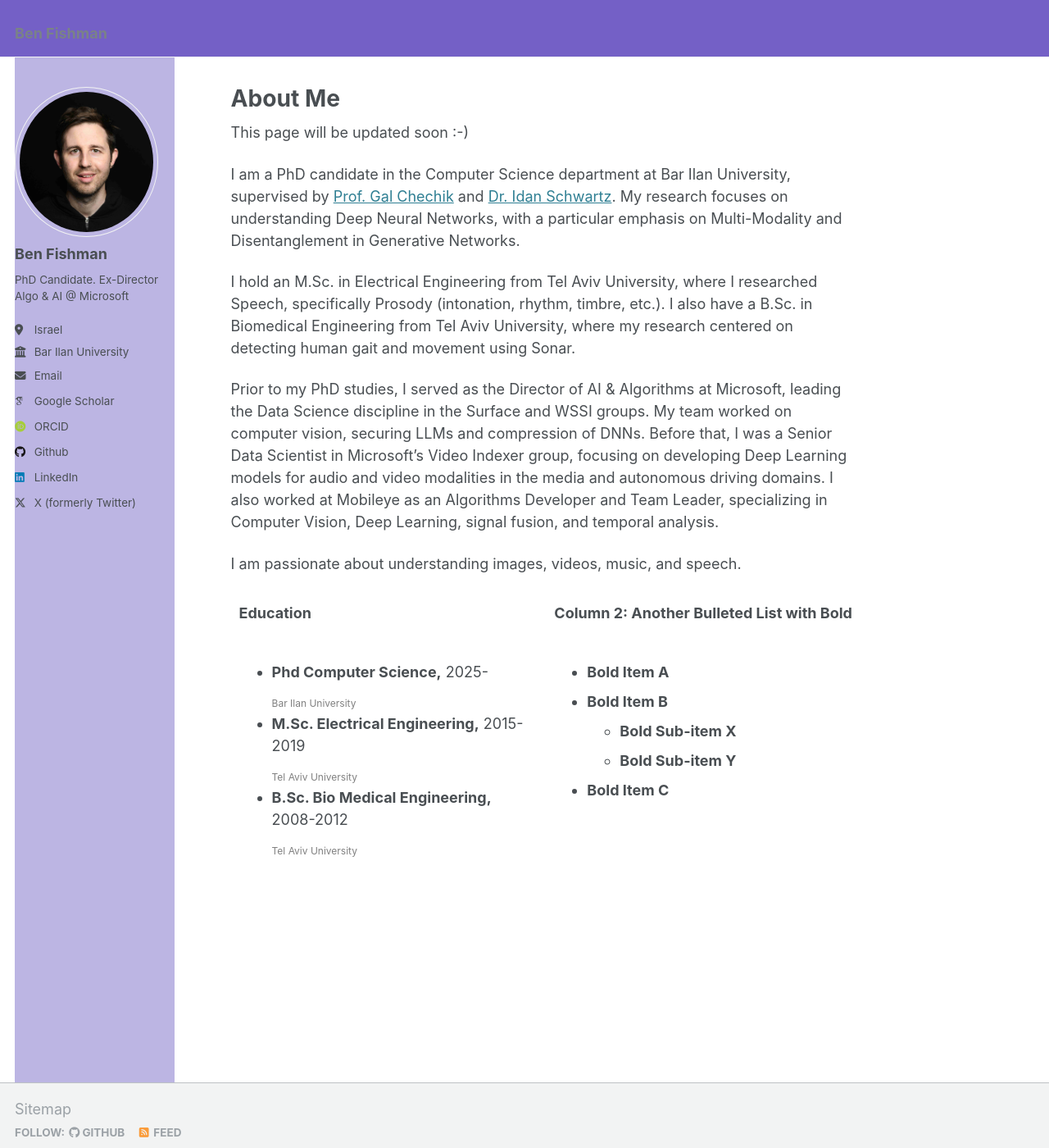
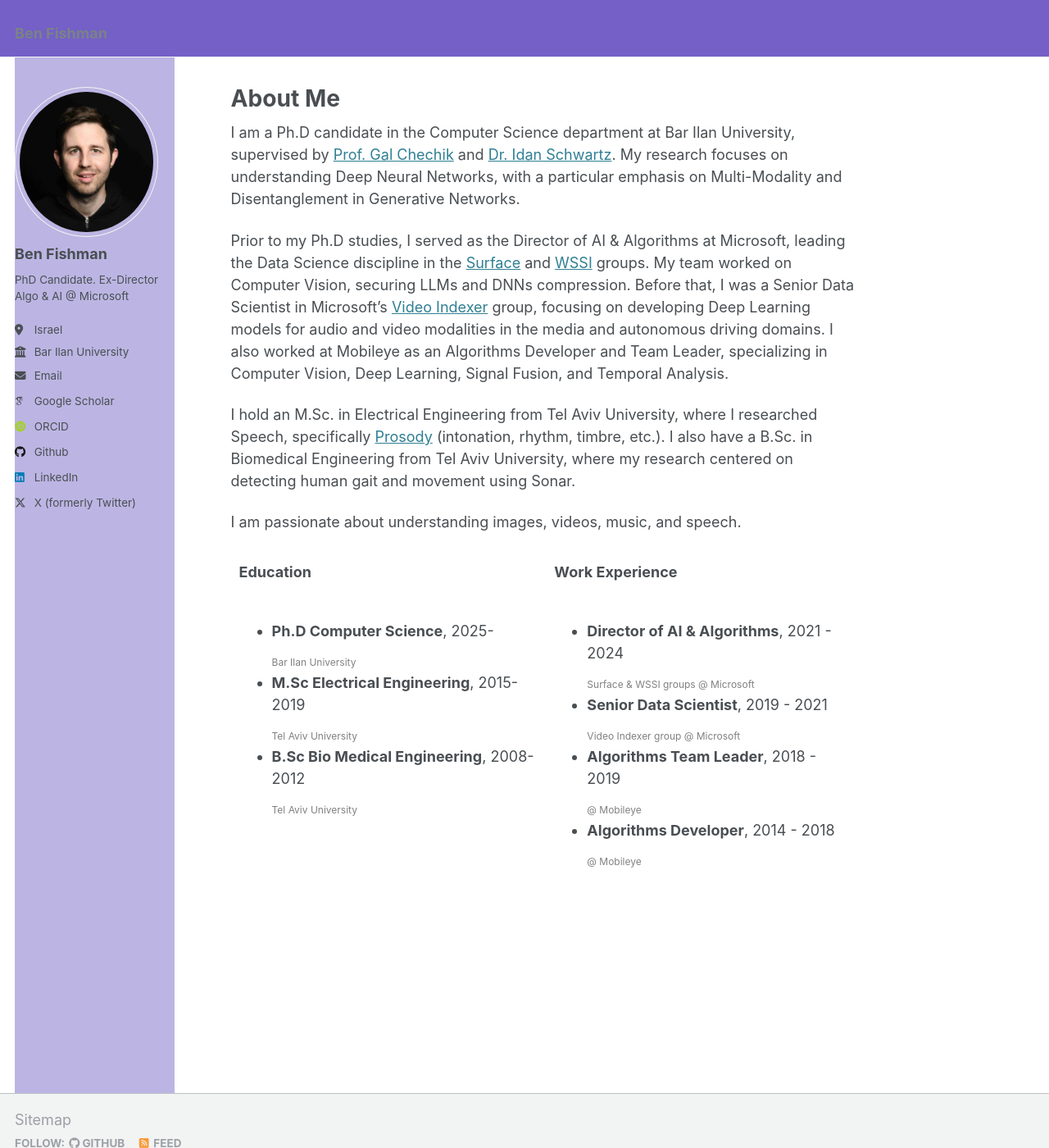
Before and after one commit to benf22/benf22.github.io, a Jekyll site: the page built from _pages/about.md, in a window 1280 px wide and 1400 px high. Shown: the whole window at 82% size. Built offline with Jekyll 4.4.1, drawn with Linux system fonts in a browser that asks for light colours; some web fonts are replaced.

Commit message:
Update about.md

```diff
--- a/_pages/about.md
+++ b/_pages/about.md
@@ -7,13 +7,11 @@ redirect_from:
   - /about.html
 ---
 
-This page will be updated soon :-)
+I am a Ph.D candidate in the Computer Science department at Bar Ilan University, supervised by [Prof. Gal Chechik](https://chechiklab.biu.ac.il/~gal/) and [Dr. Idan Schwartz](https://idansc.github.io/). My research focuses on understanding Deep Neural Networks, with a particular emphasis on Multi-Modality and Disentanglement in Generative Networks.
 
-I am a PhD candidate in the Computer Science department at Bar Ilan University, supervised by [Prof. Gal Chechik](https://chechiklab.biu.ac.il/~gal/) and [Dr. Idan Schwartz](https://idansc.github.io/). My research focuses on understanding Deep Neural Networks, with a particular emphasis on Multi-Modality and Disentanglement in Generative Networks.
+Prior to my Ph.D studies, I served as the Director of AI & Algorithms at Microsoft, leading the Data Science discipline in the [Surface](https://www.microsoft.com/en-us/surface) and [WSSI](https://www.microsoft.com/en-us/windows/copilot-plus-pcs?r=1) groups. My team worked on Computer Vision, securing LLMs and DNNs compression. Before that, I was a Senior Data Scientist in Microsoft's [Video Indexer](https://vi.microsoft.com/en-us) group, focusing on developing Deep Learning models for audio and video modalities in the media and autonomous driving domains. I also worked at Mobileye as an Algorithms Developer and Team Leader, specializing in Computer Vision, Deep Learning, Signal Fusion, and Temporal Analysis.
 
-I hold an M.Sc. in Electrical Engineering from Tel Aviv University, where I researched Speech, specifically Prosody (intonation, rhythm, timbre, etc.). I also have a B.Sc. in Biomedical Engineering from Tel Aviv University, where my research centered on detecting human gait and movement using Sonar.
-
-Prior to my PhD studies, I served as the Director of AI & Algorithms at Microsoft, leading the Data Science discipline in the Surface and WSSI groups. My team worked on computer vision, securing LLMs and compression of DNNs. Before that, I was a Senior Data Scientist in Microsoft's Video Indexer group, focusing on developing Deep Learning models for audio and video modalities in the media and autonomous driving domains. I also worked at Mobileye as an Algorithms Developer and Team Leader, specializing in Computer Vision, Deep Learning, signal fusion, and temporal analysis.
+I hold an M.Sc. in Electrical Engineering from Tel Aviv University, where I researched Speech, specifically [Prosody](https://en.wikipedia.org/wiki/Prosody_(linguistics)) (intonation, rhythm, timbre, etc.). I also have a B.Sc. in Biomedical Engineering from Tel Aviv University, where my research centered on detecting human gait and movement using Sonar.
 
 I am passionate about understanding images, videos, music, and speech.
 
@@ -21,29 +19,29 @@ I am passionate about understanding images, videos, music, and speech.
 <div style="display: flex;">
 
 <div style="flex: 50%; padding: 10px;">
-    <strong>Education</strong><br><br>
+  <strong>Education</strong><br><br>
     <ul>
-      <li><strong>Phd Computer Science,</strong> 2025-</li>
+      <li><strong>Ph.D Computer Science</strong>, 2025-</li>
       <span style="font-size: 12px; color: grey;">Bar Ilan University</span>
-      <li><strong>M.Sc. Electrical Engineering,</strong> 2015-2019</li>
+      <li><strong>M.Sc Electrical Engineering</strong>, 2015-2019</li>
       <span style="font-size: 12px; color: grey;">Tel Aviv University</span>
-        <li><strong>B.Sc. Bio Medical Engineering,</strong> 2008-2012</li>
+      <li><strong>B.Sc Bio Medical Engineering</strong>, 2008-2012</li>
       <span style="font-size: 12px; color: grey;">Tel Aviv University</span>
-
     </ul>
 </div>
 
 <div style="flex: 50%; padding: 10px;">
-    <strong>Column 2: Another Bulleted List with Bold</strong><br><br>
+    <strong>Work Experience</strong><br><br>
     <ul>
-      <li><strong>Bold Item A</strong></li>
-      <li><strong>Bold Item B</strong>
-        <ul>
-          <li><strong>Bold Sub-item X</strong></li>
-          <li><strong>Bold Sub-item Y</strong></li>
-        </ul>
+      <li><strong>Director of AI & Algorithms</strong>, 2021 - 2024</li>
+      <span style="font-size: 12px; color: grey;">Surface & WSSI groups @ Microsoft</span>
+      <li><strong>Senior Data Scientist</strong>, 2019 - 2021
       </li>
-      <li><strong>Bold Item C</strong></li>
+        <span style="font-size: 12px; color: grey;">Video Indexer group @ Microsoft</span>
+      <li><strong>Algorithms Team Leader</strong>, 2018 - 2019</li>
+      <span style="font-size: 12px; color: grey;"> @ Mobileye</span>
+      <li><strong>Algorithms Developer</strong>, 2014 - 2018</li>
+      <span style="font-size: 12px; color: grey;">  @ Mobileye</span>
     </ul>
 </div>
 
```
